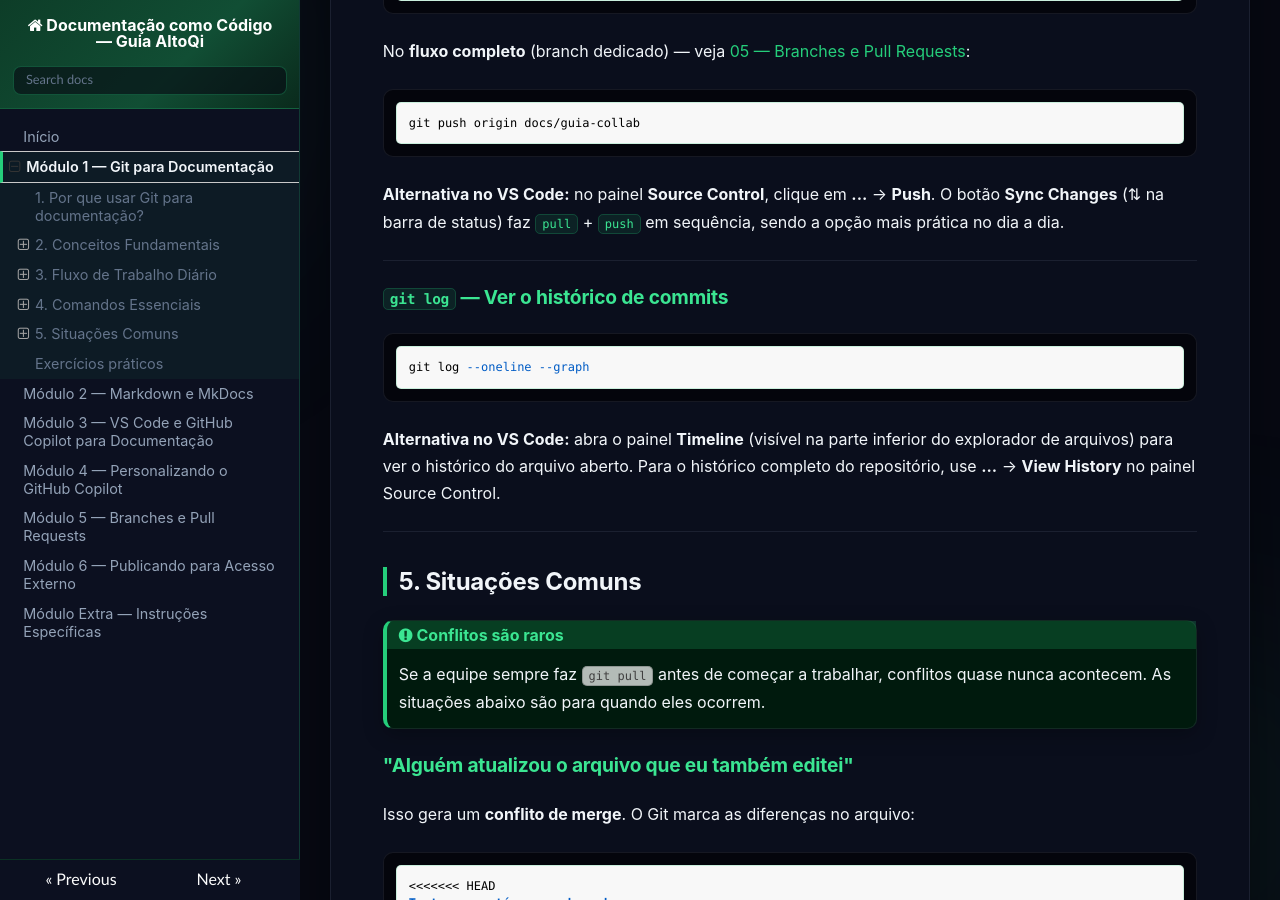
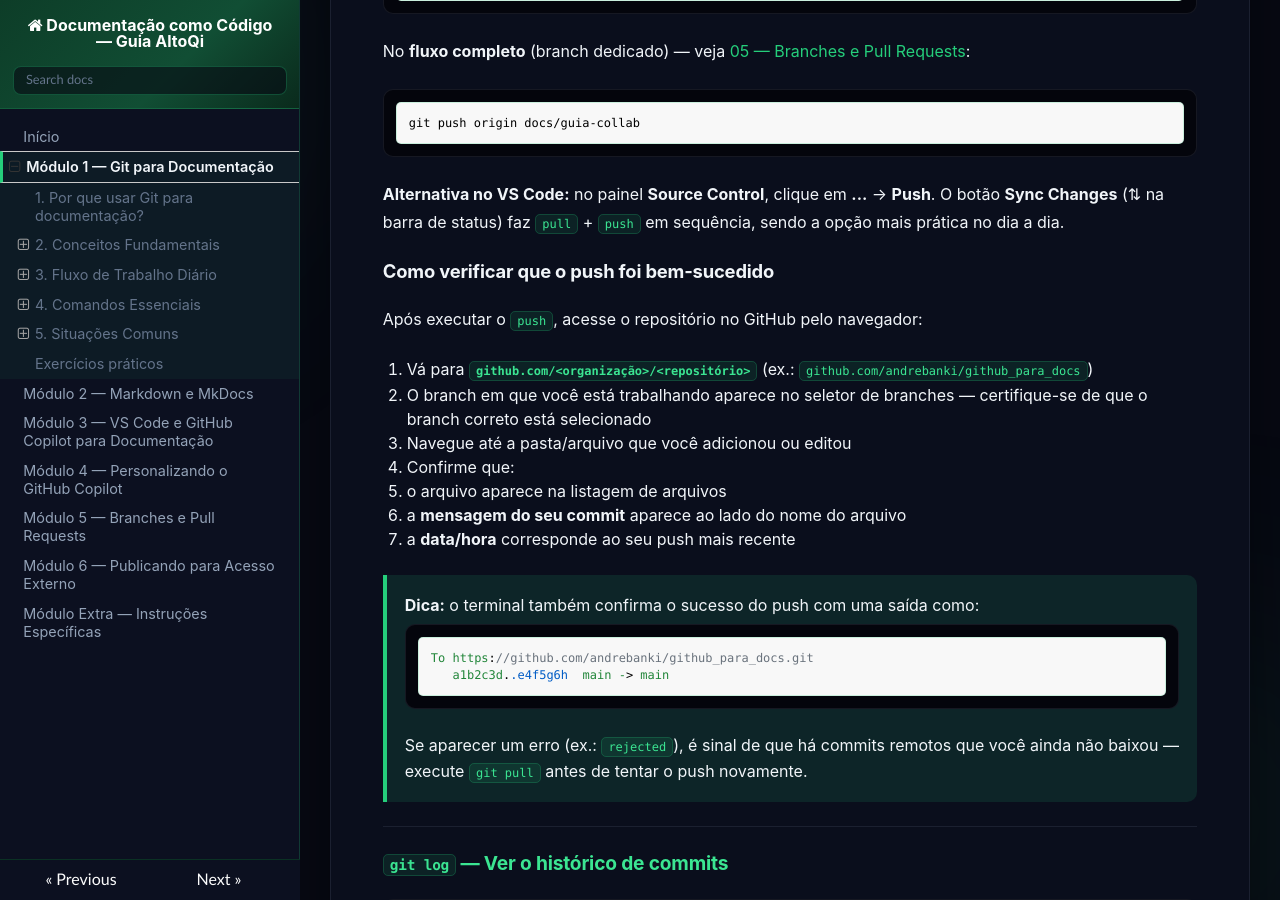
Before and after one commit to AndreBanki/github_para_docs, an MkDocs documentation site: the page built from docs/01-git-para-documentacao.md, in a window 1280 px wide and 900 px high, scrolled down 5945 px. Built offline with MkDocs 1.6.1, drawn with Linux system fonts in a browser that asks for light colours; nearby versions of some CDN libraries.

Commit message:
Piter docs: evoluindo modulo 1

````diff
--- a/docs/01-git-para-documentacao.md
+++ b/docs/01-git-para-documentacao.md
@@ -247,6 +247,25 @@ git push origin docs/guia-collab
 
 **Alternativa no VS Code:** no painel **Source Control**, clique em **...** → **Push**. O botão **Sync Changes** (⇅ na barra de status) faz `pull` + `push` em sequência, sendo a opção mais prática no dia a dia.
 
+#### Como verificar que o push foi bem-sucedido
+
+Após executar o `push`, acesse o repositório no GitHub pelo navegador:
+
+1. Vá para **`github.com/<organização>/<repositório>`** (ex.: `github.com/andrebanki/github_para_docs`)
+2. O branch em que você está trabalhando aparece no seletor de branches — certifique-se de que o branch correto está selecionado
+3. Navegue até a pasta/arquivo que você adicionou ou editou
+4. Confirme que:
+   - o arquivo aparece na listagem de arquivos
+   - a **mensagem do seu commit** aparece ao lado do nome do arquivo
+   - a **data/hora** corresponde ao seu push mais recente
+
+> **Dica:** o terminal também confirma o sucesso do push com uma saída como:
+> ```
+> To https://github.com/andrebanki/github_para_docs.git
+>    a1b2c3d..e4f5g6h  main -> main
+> ```
+> Se aparecer um erro (ex.: `rejected`), é sinal de que há commits remotos que você ainda não baixou — execute `git pull` antes de tentar o push novamente.
+
 ---
 
 ### `git log` — Ver o histórico de commits
@@ -406,6 +425,11 @@ git revert HEAD    # cria um novo commit que desfaz o último
        ```bash
        git push
        ```
+    7. Verifique o resultado no GitHub:
+       - Acesse **[github.com/andrebanki/github_para_docs](https://github.com/andrebanki/github_para_docs)**
+       - Clique na pasta **`docs/`**
+       - Confirme que o arquivo `seu-nome.md` aparece na listagem
+       - Clique no arquivo para ver o conteúdo — e confira a mensagem do seu commit ao lado do nome do arquivo
 
     ✅ **Resultado esperado:** seu arquivo aparece no repositório remoto no GitHub.
 
````
